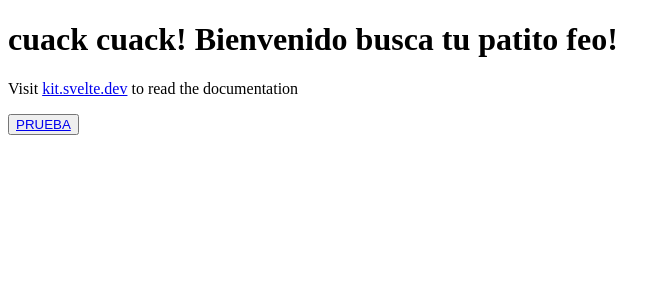
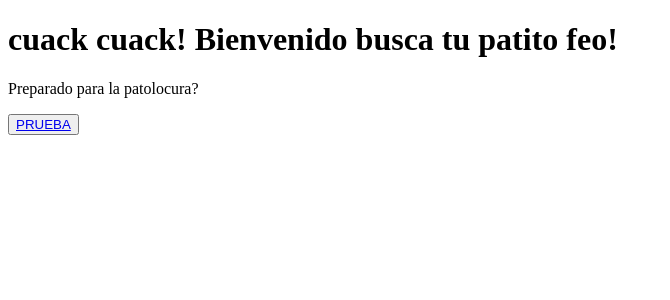
Before and after one commit to OliCasiano/kuak, a SvelteKit app in the folder frontend/: page / in a window 1280 px wide. Shown: the top 300 px of the page, without its empty margins (0-670 px from the left). Built offline with nearby package versions, Linux system fonts and the light colour scheme.

Commit message:
delete visit page with svelte

```diff
--- a/frontend/src/routes/+page.svelte
+++ b/frontend/src/routes/+page.svelte
@@ -1,3 +1,3 @@
 <h1>cuack cuack! Bienvenido busca tu patito feo!</h1>
-<p>Visit <a href="https://kit.svelte.dev">kit.svelte.dev</a> to read the documentation</p>
+<p>Preparado para la patolocura?</p>
 <button><a href="/ducksProfile">PRUEBA</a></button>
```
